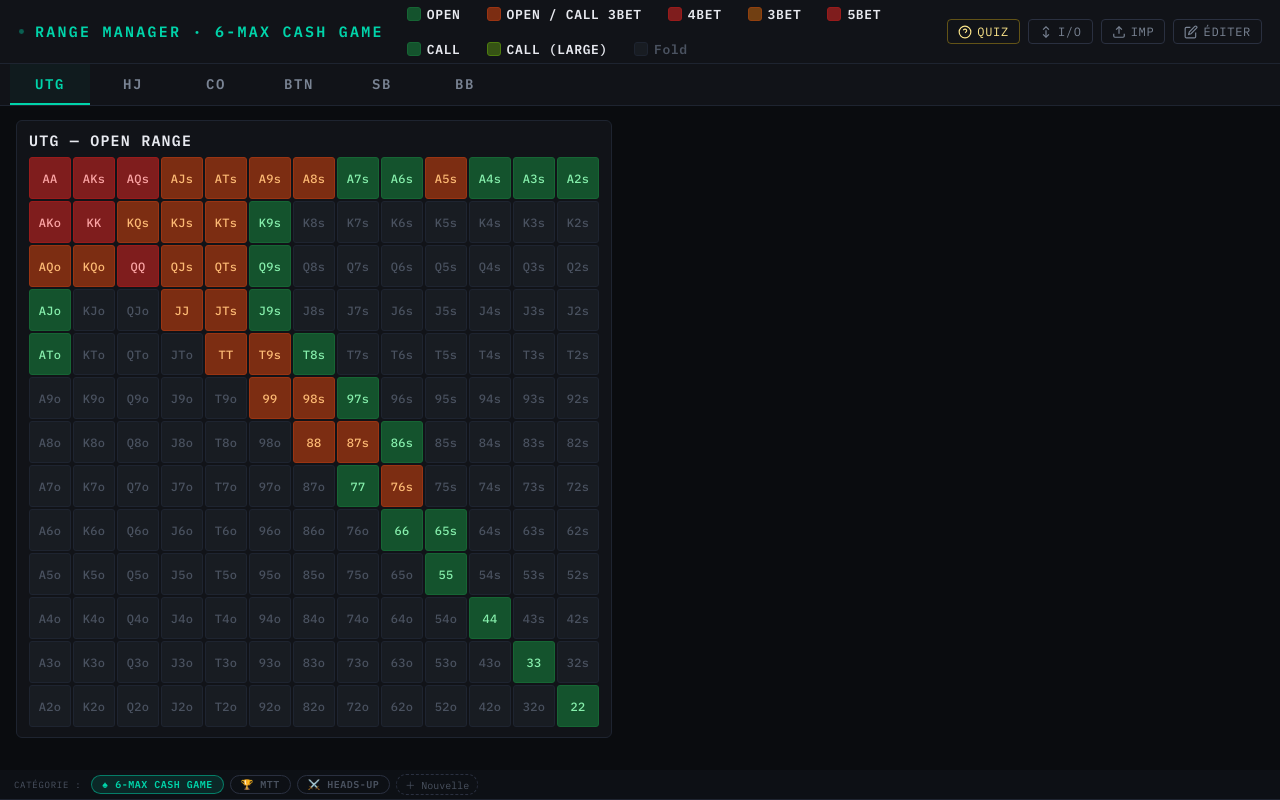
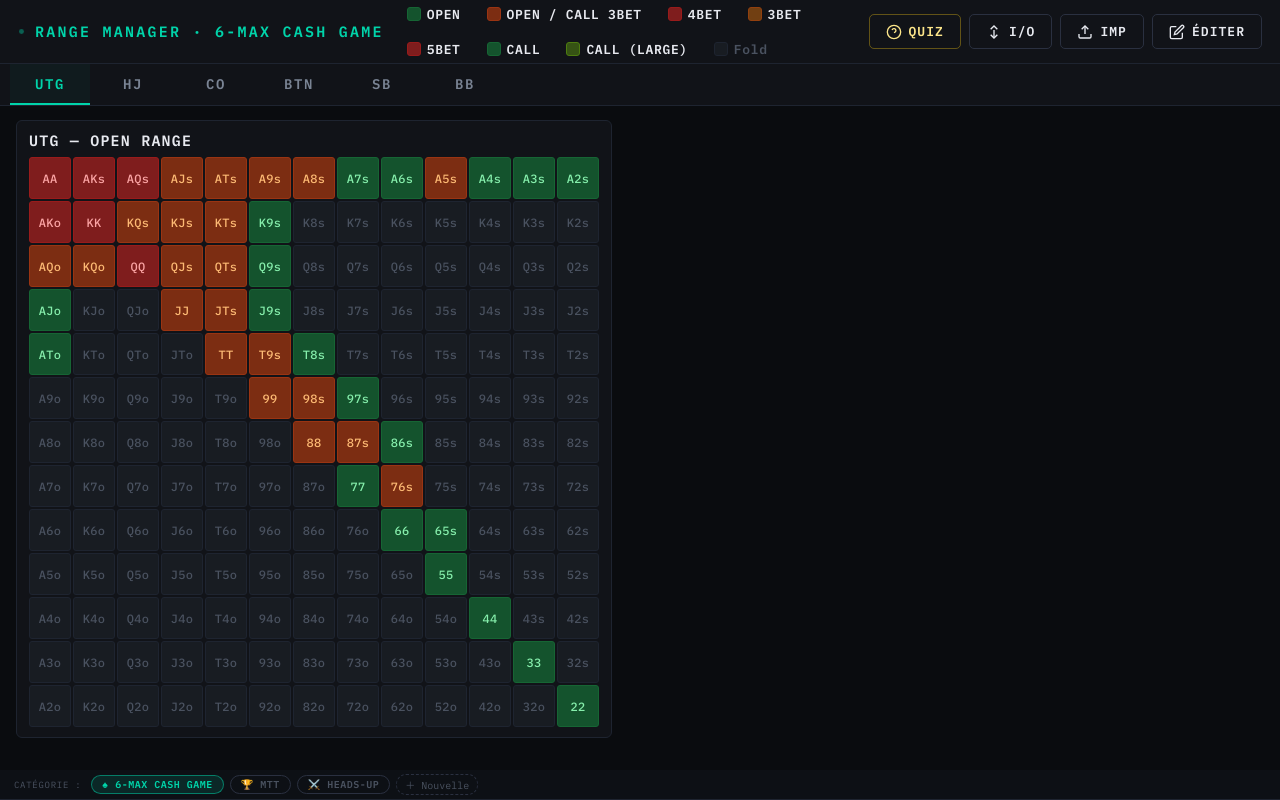
Before and after one commit to ThibaultMorini/poker, a plain HTML site: page index.html in a window 1280 px wide. Drawn offline with Linux system fonts and the light colour scheme; no server answers.

Commit message:
Refactor .hbtn styles for improved appearance

```diff
--- a/index.html
+++ b/index.html
@@ -82,15 +82,15 @@
     border: 1px solid var(--border2); border-radius: 3px; padding: 3px 8px;
   }
   .hbtn {
-    display: flex; align-items: center; gap: 5px;
-    padding: 4px 10px; background: transparent;
-    border: 1px solid var(--border2); border-radius: 4px;
-    color: var(--text2); font-family: 'IBM Plex Mono', monospace;
-    font-size: 12px; letter-spacing: 0.06em; text-transform: uppercase;
+    display: flex; align-items: center; gap: 7px;
+    padding: 8px 16px; background: transparent;
+    border: 1px solid var(--border2); border-radius: 5px;
+    color: var(--text); font-family: 'IBM Plex Mono', monospace;
+    font-size: 13px; font-weight: 600; letter-spacing: 0.08em; text-transform: uppercase;
     cursor: pointer; transition: all 0.15s; white-space: nowrap;
   }
   .hbtn:hover { border-color: var(--accent); color: var(--accent); background: rgba(0,212,170,0.05); }
-  .hbtn svg { width: 14px; height: 14px; flex-shrink: 0; }
+  .hbtn svg { width: 16px; height: 16px; flex-shrink: 0; }
   .hbtn.active { border-color: rgba(234,179,8,.5); color: #fde68a; background: rgba(234,179,8,0.07); }
 
   /* ── TAB BAR ── */
```
